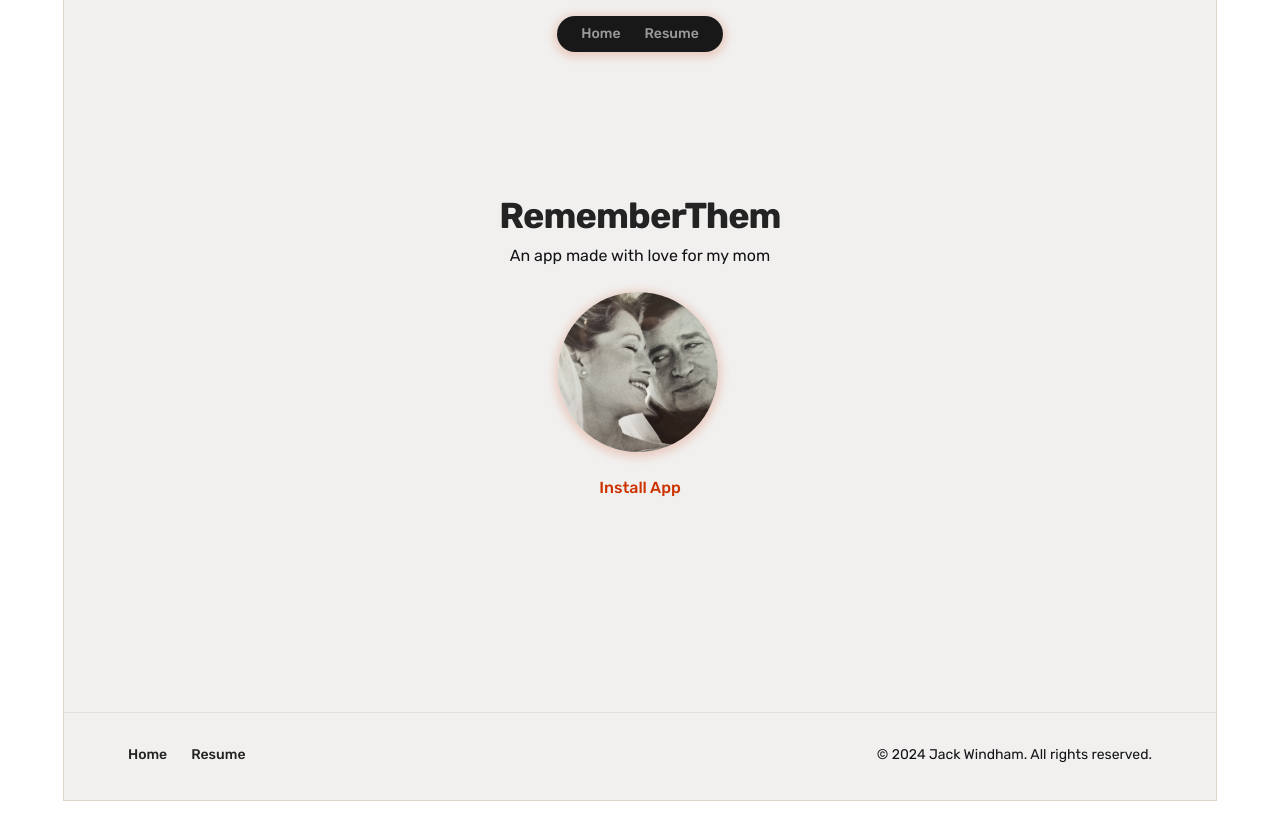
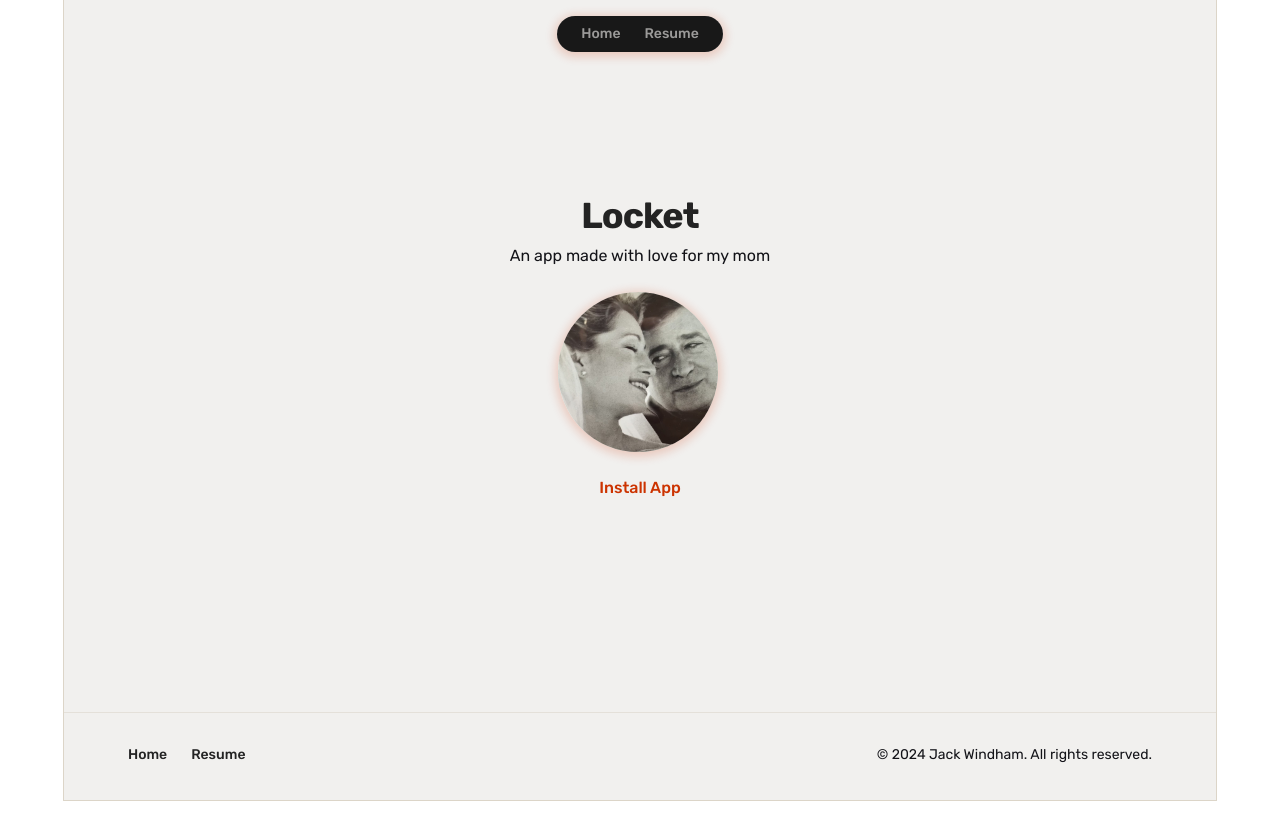
Before and after one commit to Jckwind/JackWindham.com, a Next.js app in the folder frontend/: page /mom in a window 1280 px wide. Built offline with nearby package versions, Linux system fonts and the light colour scheme.

Commit message:
renamed app

```diff
--- a/frontend/src/pages/mom.tsx
+++ b/frontend/src/pages/mom.tsx
@@ -8,7 +8,7 @@ export default function MomPage() {
                 <div className="py-16">
                     <div className="text-center">
                         <h1 className="text-4xl font-bold tracking-tight text-balance">
-              RememberThem
+                            Locket
                         </h1>
                         <p className="mt-2 text-base text-muted-text">
                             An app made with love for my mom
```
Lines whose indentation alone changed are shown as unchanged.
